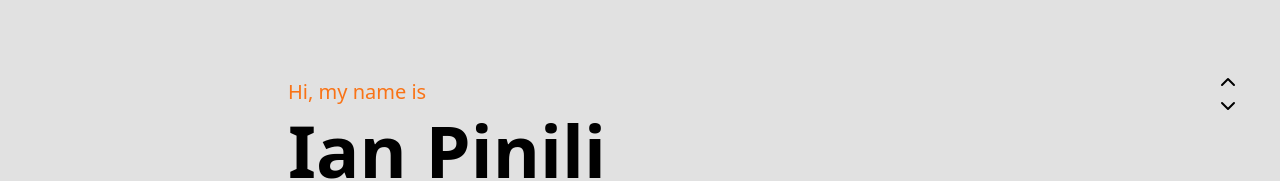
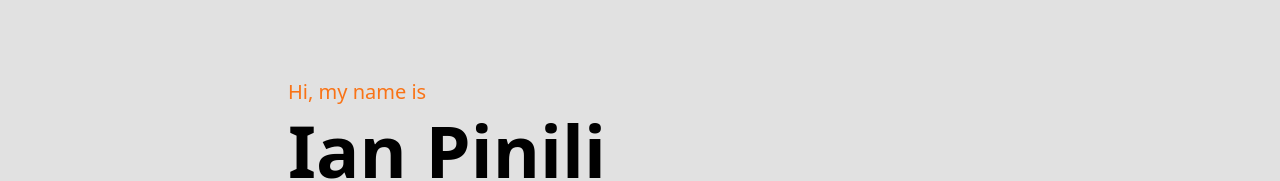
Before and after one commit to gianpinili/my-portfolio, a React (Vite) app: page / in a window 1280 px wide. Shown: the part 202-383 px from the top of the page. Built offline with nearby package versions, Linux system fonts and the light colour scheme.

Commit message:
update home page style

```diff
--- a/src/components/Home.tsx
+++ b/src/components/Home.tsx
@@ -1,5 +1,5 @@
 import { useEffect, useState, useMemo, useRef } from "react";
-import { Download, ChevronDown, ChevronUp } from "lucide-react";
+import { Download } from "lucide-react";
 import FloatingContact from "./FloatingContact";
 import About from "./About";
 import Projects from "./Projects";
@@ -96,10 +96,12 @@ function Home() {
       <div className="home__contact">
         <Contacts />
       </div>
+      {/* <div className="hidden md:inline fixed right-[2.5rem] bottom-[32rem]">
+        <ChevronUp />
+      </div>
       <div className="hidden md:inline fixed right-[2.5rem] bottom-[30rem]">
-        <ChevronUp />
         <ChevronDown />
-      </div>
+      </div> */}
       <FloatingContact />
     </>
   );
```
